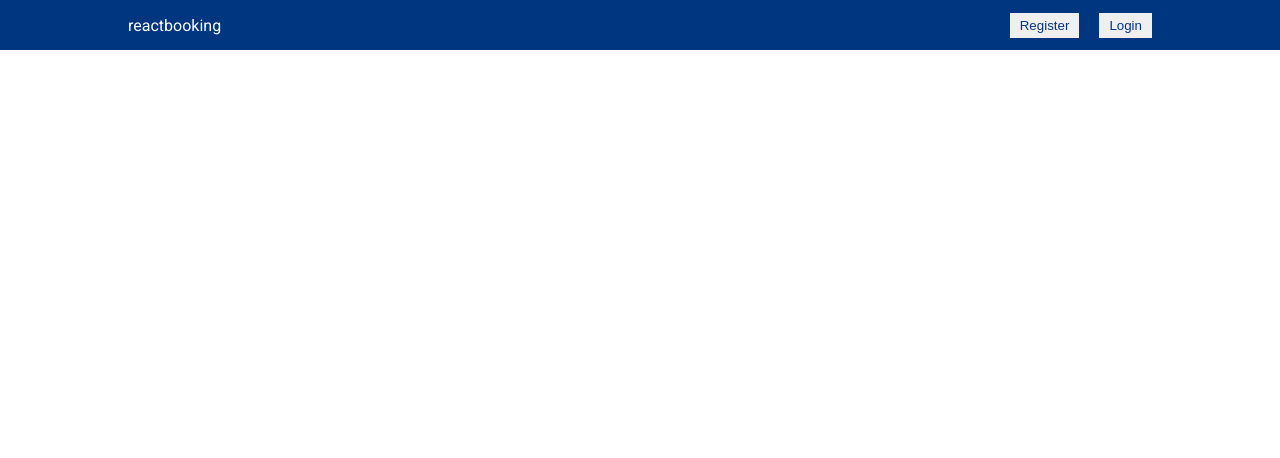
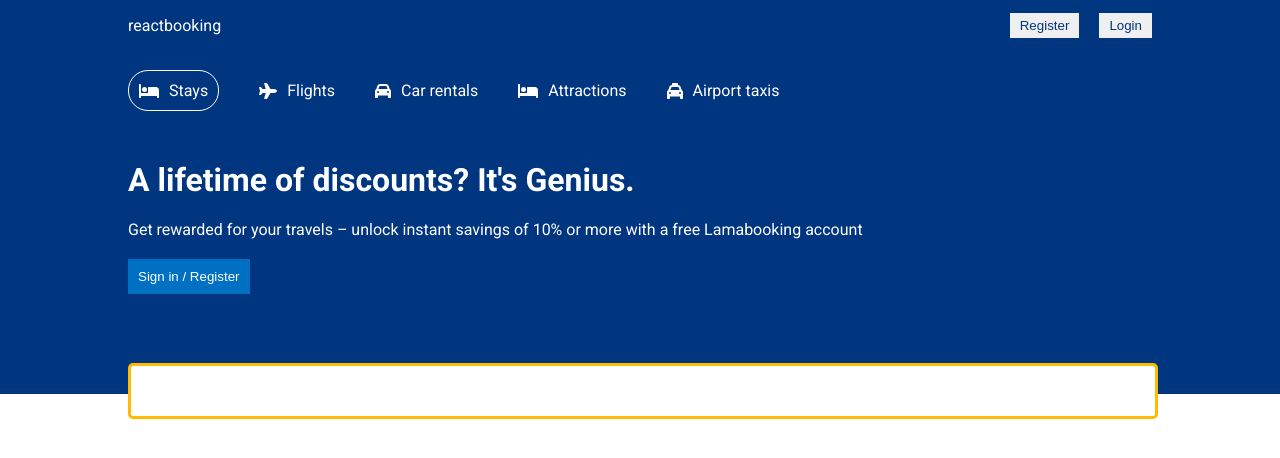
Before and after one commit to abr-ya/react-booking, a React (Vite) app: page / in a window 1280 px wide. Shown: the top 458 px of the page. Built offline with nearby package versions, Linux system fonts and the light colour scheme.

Commit message:
feat: Add Header component

```diff
--- a/package.json
+++ b/package.json
@@ -16,6 +16,9 @@
     "react-router-dom": "^6.21.3"
   },
   "devDependencies": {
+    "@fortawesome/fontawesome-svg-core": "^6.5.1",
+    "@fortawesome/free-solid-svg-icons": "^6.5.1",
+    "@fortawesome/react-fontawesome": "^0.2.0",
     "@types/react": "^18.2.43",
     "@types/react-dom": "^18.2.17",
     "@typescript-eslint/eslint-plugin": "^6.17.0",
--- /dev/null
+++ b/src/components/Header/Header.tsx
@@ -0,0 +1,21 @@
+import styles from "./header.module.css";
+import Menu from "./Menu";
+import Search from "./Search";
+
+const Header = () => (
+  <div className={styles.header}>
+    <div className={styles.headerContainer}>
+      <Menu />
+      <>
+        <h1 className={styles.headerTitle}>A lifetime of discounts? It's Genius.</h1>
+        <p className={styles.headerDesc}>
+          Get rewarded for your travels – unlock instant savings of 10% or more with a free Lamabooking account
+        </p>
+        <button className={styles.headerBtn}>Sign in / Register</button>
+        <Search />
+      </>
+    </div>
+  </div>
+);
+
+export default Header;
--- /dev/null
+++ b/src/components/Header/Menu.tsx
@@ -0,0 +1,30 @@
+import { faBed, faCar, faPlane, faTaxi } from "@fortawesome/free-solid-svg-icons";
+import { FontAwesomeIcon } from "@fortawesome/react-fontawesome";
+import styles from "./header.module.css";
+
+const Menu = () => (
+  <div className={styles.menuList}>
+    <div className={`${styles.menuListItem} ${styles.active}`}>
+      <FontAwesomeIcon icon={faBed} />
+      <span>Stays</span>
+    </div>
+    <div className={styles.menuListItem}>
+      <FontAwesomeIcon icon={faPlane} />
+      <span>Flights</span>
+    </div>
+    <div className={styles.menuListItem}>
+      <FontAwesomeIcon icon={faCar} />
+      <span>Car rentals</span>
+    </div>
+    <div className={styles.menuListItem}>
+      <FontAwesomeIcon icon={faBed} />
+      <span>Attractions</span>
+    </div>
+    <div className={styles.menuListItem}>
+      <FontAwesomeIcon icon={faTaxi} />
+      <span>Airport taxis</span>
+    </div>
+  </div>
+);
+
+export default Menu;
--- /dev/null
+++ b/src/components/Header/Search.tsx
@@ -0,0 +1,7 @@
+import styles from "./search.module.css";
+
+const Search = () => {
+  return <div className={styles.search}>Search</div>;
+};
+
+export default Search;
--- /dev/null
+++ b/src/components/Header/header.module.css
@@ -0,0 +1,48 @@
+.header {
+  background-color: #003580;
+  color: white;
+  display: flex;
+  justify-content: center;
+  position: relative;
+}
+
+.headerContainer {
+  width: 100%;
+  max-width: 1024px;
+  margin: 20px 0px 100px 0px;
+}
+
+.headerContainer.listMode {
+  margin: 20px 0px 0px 0px;
+}
+
+.menuList {
+  display: flex;
+  gap: 40px;
+  margin-bottom: 50px;
+}
+
+.menuListItem {
+  display: flex;
+  align-items: center;
+  gap: 10px;
+}
+
+.menuListItem.active {
+  border: 1px solid white;
+  padding: 10px;
+  border-radius: 20px;
+}
+
+.headerDesc {
+  margin: 20px 0px;
+}
+
+.headerBtn {
+  background-color: #0071c2;
+  color: white;
+  font-weight: 500;
+  border: none;
+  padding: 10px;
+  cursor: pointer;
+}
--- /dev/null
+++ b/src/components/Header/search.module.css
@@ -0,0 +1,14 @@
+.search {
+  height: 30px;
+  background-color: white;
+  border: 3px solid #febb02;
+  display: flex;
+  align-items: center;
+  justify-content: space-around;
+  padding: 10px 0px;
+  border-radius: 5px;
+  position: absolute;
+  bottom: -25px;
+  width: 100%;
+  max-width: 1024px;
+}
--- a/src/components/index.ts
+++ b/src/components/index.ts
@@ -1,3 +1,4 @@
+import Header from "./Header/Header";
 import Navbar from "./Navbar/Navbar";
 
-export { Navbar };
+export { Header, Navbar };
--- a/src/pages/Home/Home.tsx
+++ b/src/pages/Home/Home.tsx
@@ -1,9 +1,10 @@
-import { Navbar } from "../../components";
+import { Header, Navbar } from "../../components";
 
 const Home = () => {
   return (
     <div>
       <Navbar />
+      <Header />
     </div>
   );
 };
```
Also changed, not shown: 1 other file (tests, documents, lock files or other folders).
